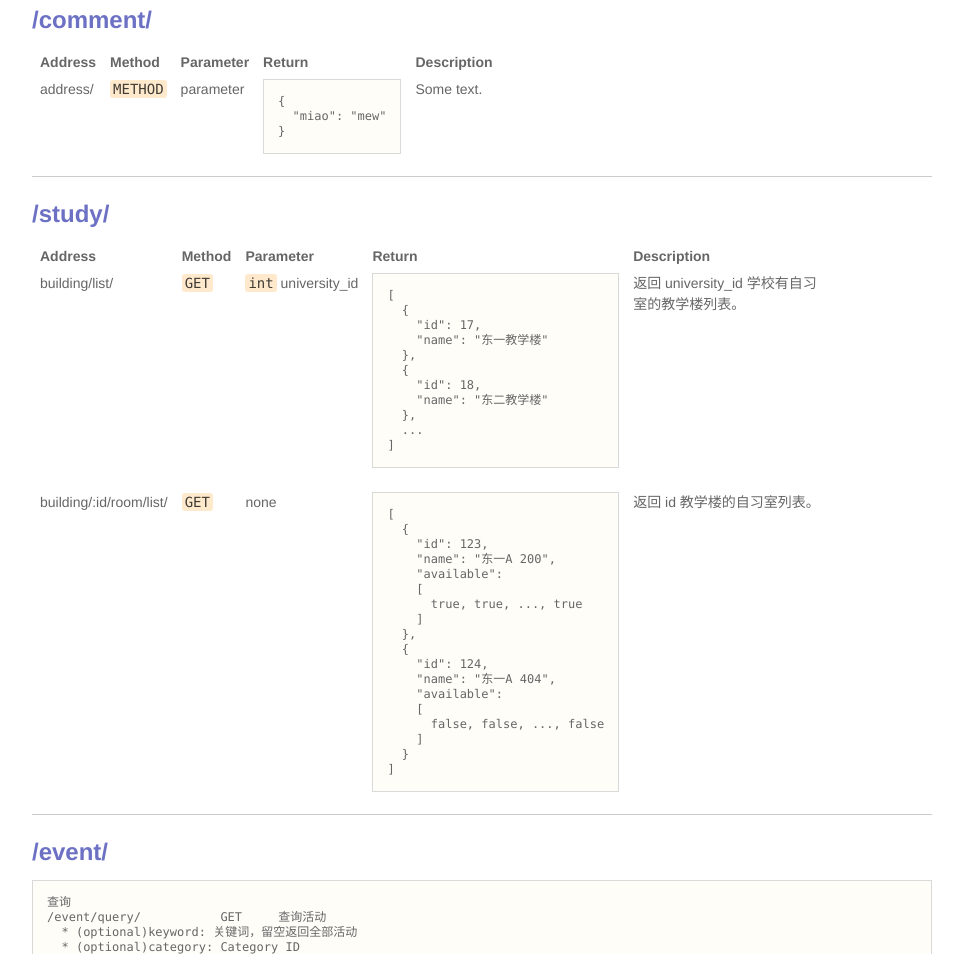
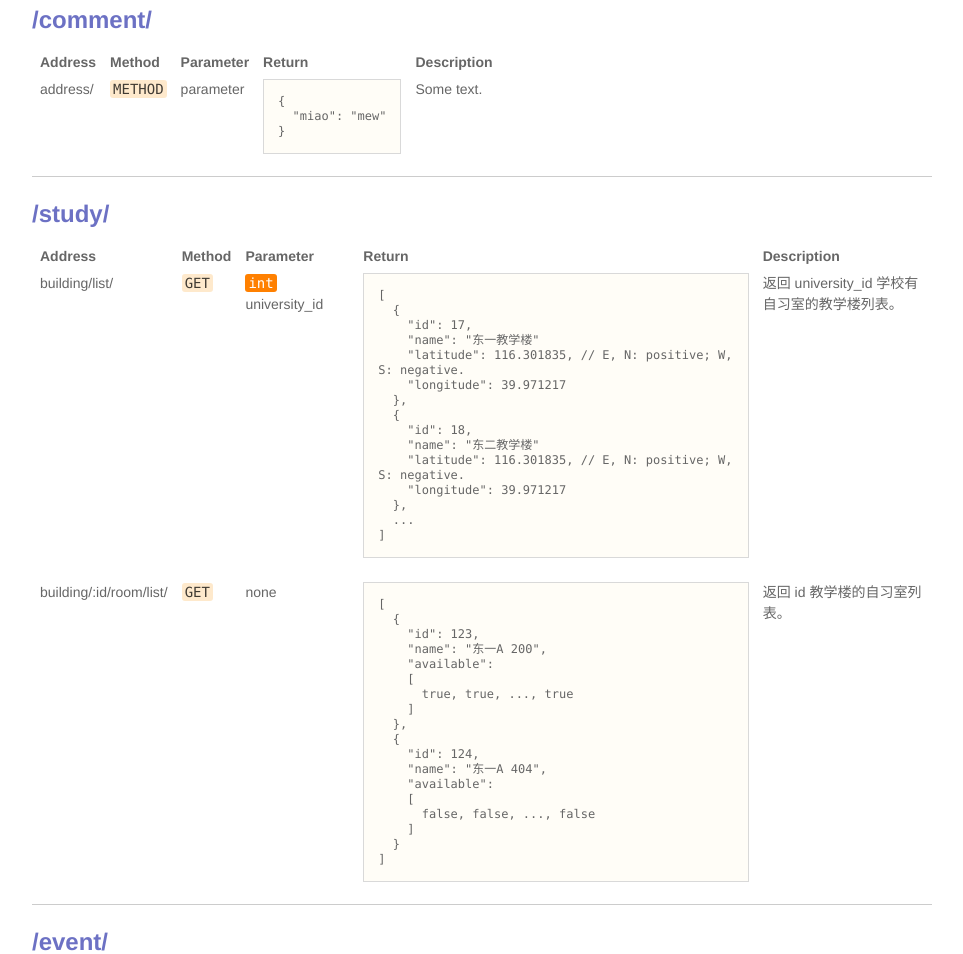
Before and after one commit to pkuapp/Nanbeige_server, a Django app: page / in a window 1280 px wide. Shown: the part 4401-5355 px from the top of the page, without its empty margins (158-1121 px from the left). Run offline with Django 3.2, Linux system fonts and the light colour scheme; parts of the project's set-up code (start-up, migrations or seed data) failed here and were passed over.

Commit message:
API.html minor change

```diff
--- a/templates/API.html
+++ b/templates/API.html
@@ -683,16 +683,20 @@ td:last-child {
   <td align="left">building/list/</td>
   <td align="left"><code>GET</code></td>
   <td align="left">
-    <ul><li><code>int</code> university_id</li></ul>
+    <ul><li><code class="required">int</code> university_id</li></ul>
   </td>
   <td align="left"><pre>[
   {
     "id": 17,
     "name": "东一教学楼"
+    "latitude": 116.301835, // E, N: positive; W, S: negative.
+    "longitude": 39.971217
   },
   {
     "id": 18,
     "name": "东二教学楼"
+    "latitude": 116.301835, // E, N: positive; W, S: negative.
+    "longitude": 39.971217
   },
   ...
 ]</pre></td>
```
